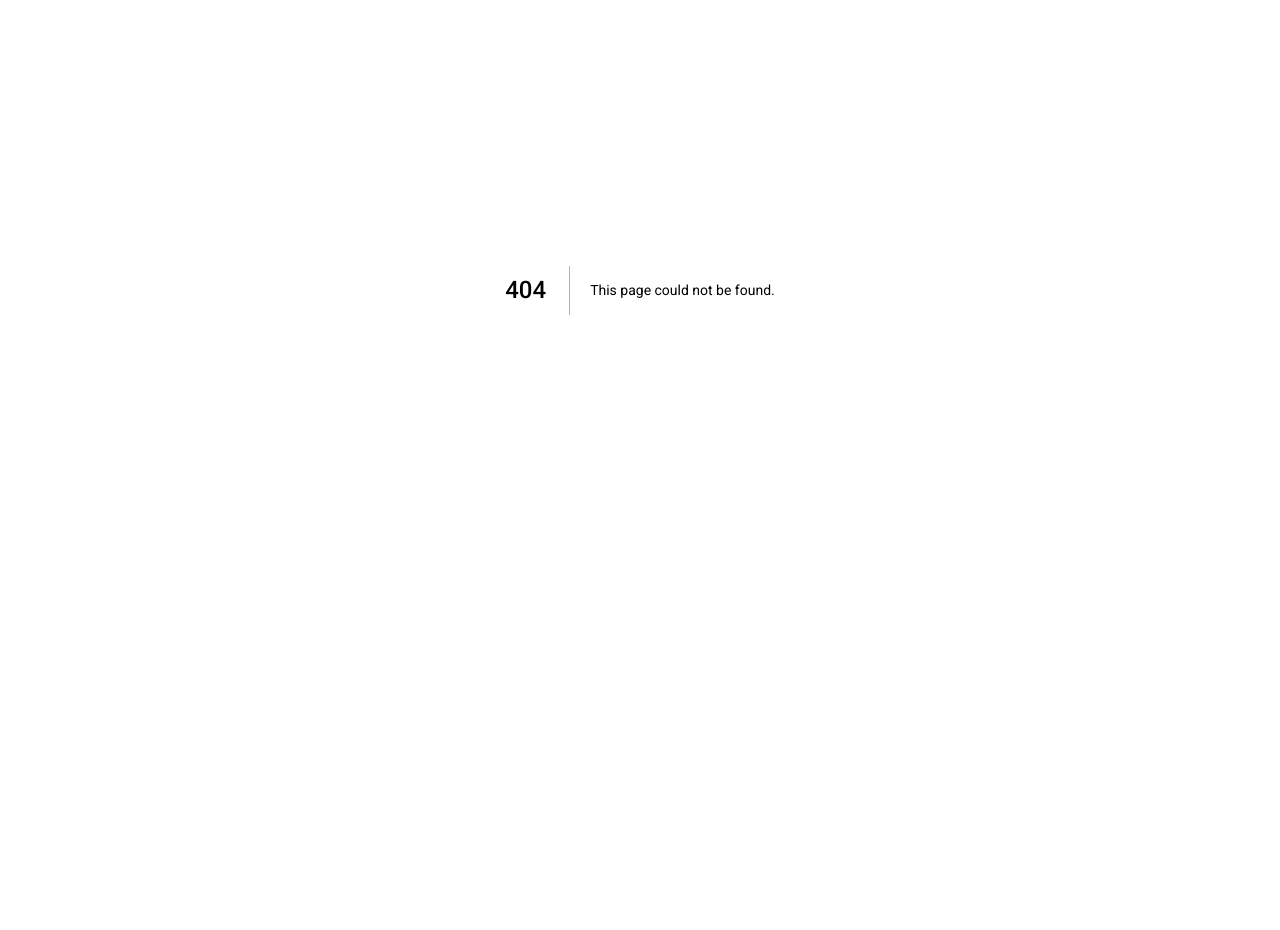
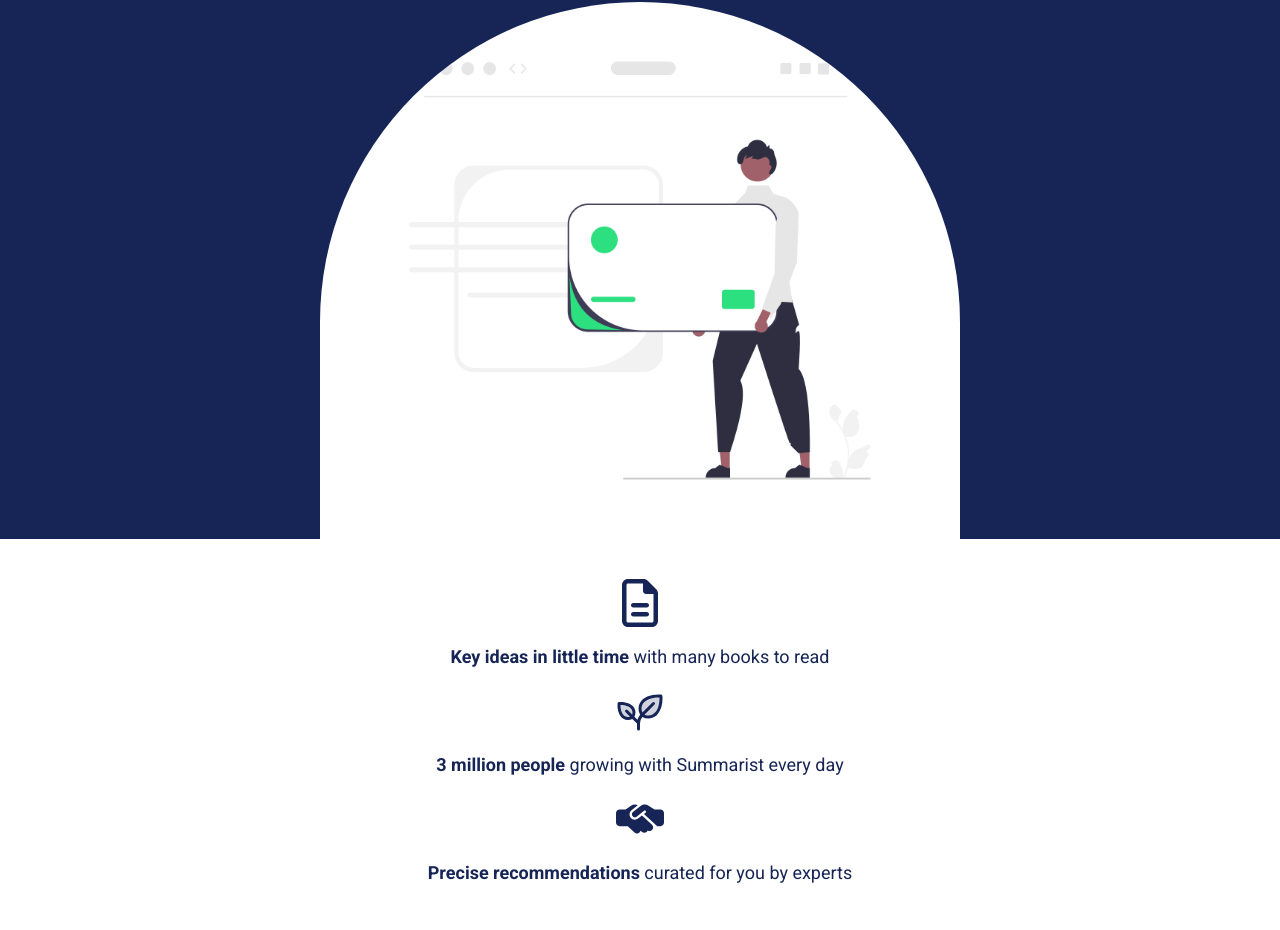
Before and after one commit to naomi-oleary/Advanced-Virtual-Internship-Summarist, a Next.js app: page /subscription-plan in a window 1280 px wide. Before the commit this address had no page. Shown: the part 110-1040 px from the top of the page. Before the commit the page ends 800 px from the top, so only its background shows below. Built offline with nearby package versions, Linux system fonts and the light colour scheme.

Commit message:
adding subscription page

```diff
--- /dev/null
+++ b/app/subscription-plan/page.tsx
@@ -0,0 +1,37 @@
+import Image from 'next/image';
+import Pricing from '../Images/pricing-top.png';
+import { FaRegFileLines, FaHandshakeSimple } from "react-icons/fa6";
+import { PiPlantDuotone } from "react-icons/pi";
+
+export default function SubscriptionPage() {
+    return (
+        <div>
+            <div className="flex flex-col items-center text-white bg-blue-950">
+                <h1 className="text-2xl font-semibold mt-6">Get unlimited access an amazing digital library</h1>
+                <p className="py-4">Turn ordinary moments into life-changing learning opportunities</p>
+                <Image
+                    src={Pricing}
+                    alt="pricing image"
+                    className="max-w-1/2 rounded-t-full"
+                />
+            </div>
+            <div className="flex flex-col items-center gap-y-4 p-10 text-lg text-blue-950">
+                <FaRegFileLines className="text-5xl" />
+                <p>
+                    <span className="font-semibold">Key ideas in little time</span> with many books to read
+                </p>
+                <PiPlantDuotone className="text-5xl" />
+                <p>
+                    <span className="font-semibold">3 million people</span> growing with Summarist every day
+                </p>
+                <FaHandshakeSimple className="text-5xl" />
+                <p>
+                    <span className="font-semibold">Precise recommendations</span> curated for you by experts
+                </p>
+            </div>
+            <div className="text-blue-950 flex flex-col items-center">
+                <h1 className="text-2xl font-bold">Choose the plan that works for you</h1>
+            </div>
+        </div>
+    )
+}
```
